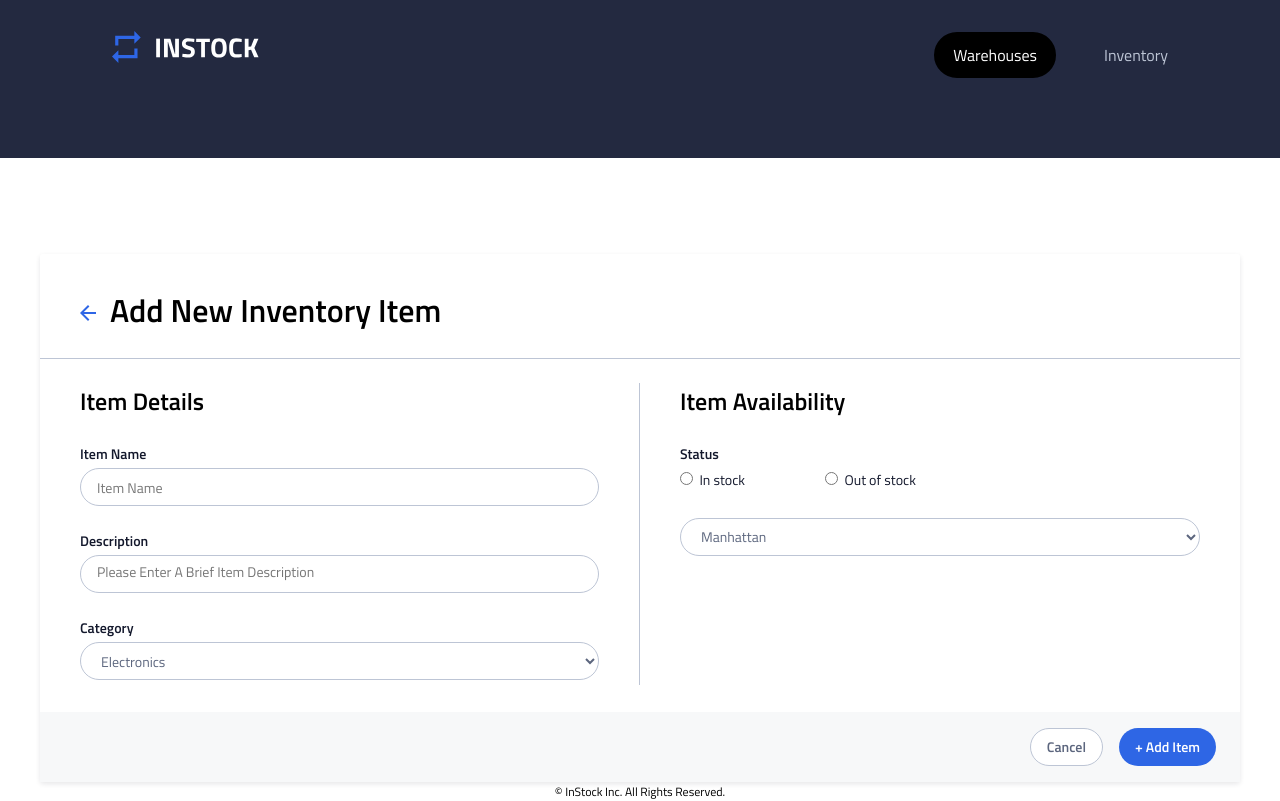
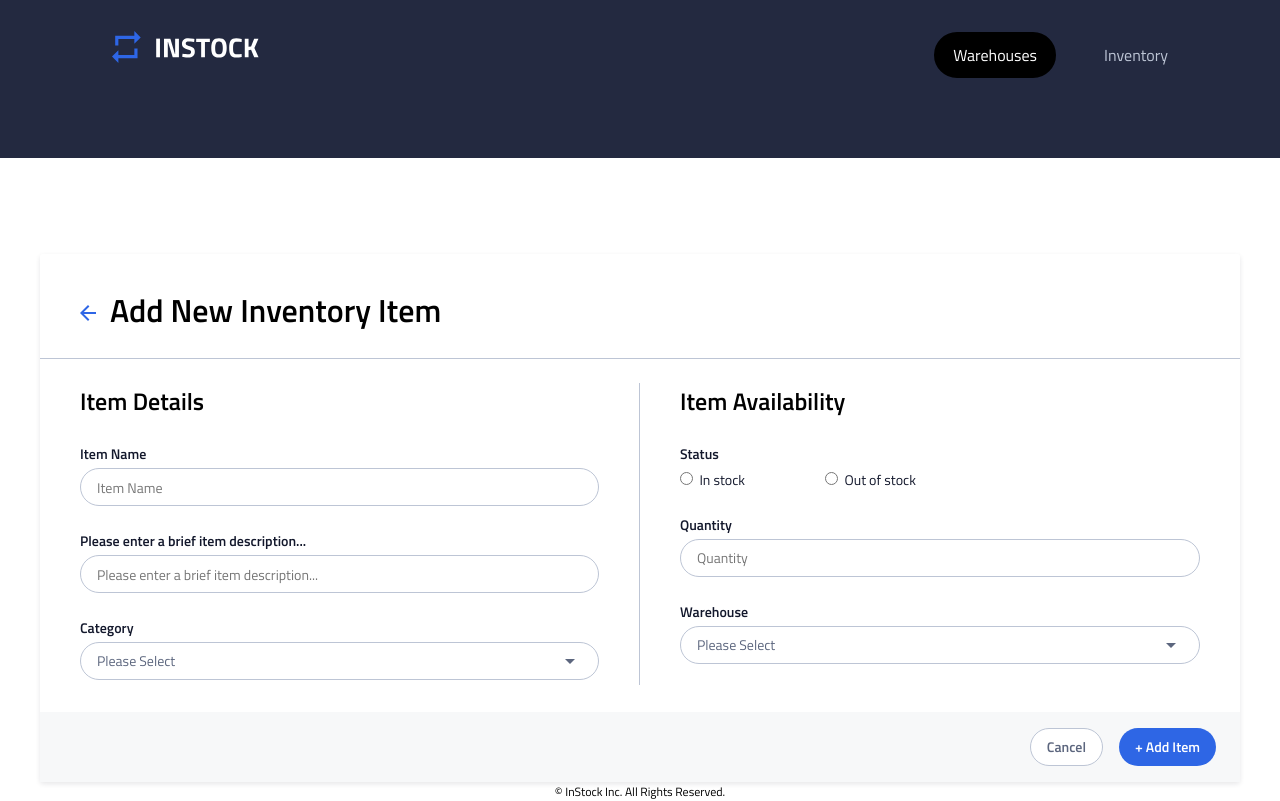
Before and after one commit to QurayshSaif/saturn-instock, a React (Create React App) app: page /inventory/add in a window 1280 px wide. Built offline with nearby package versions, Linux system fonts and the light colour scheme.

Commit message:
add instock and outof stock states

```diff
--- a/src/components/AddInventory/AddInventory.jsx
+++ b/src/components/AddInventory/AddInventory.jsx
@@ -49,6 +49,13 @@ export default function EditInventory() {
     isActive: false,
     message: "default",
   });
+
+  const [instockStatus, setInstockStatus] = useState(false);
+  const [outofstockStatus, setOutofstockStatus] = useState(false);
+  console.log("Instock Status", instockStatus);
+  console.log("Out Of Stock Status", outofstockStatus);
+
+
   const notEmpty = () => {
     if (Name.length < 1) {
       setErrorName({
@@ -137,14 +144,14 @@ export default function EditInventory() {
     return true;
   };
   return (
-    <form className="add-wh">
-      <div className="add-wh__header-ctr">
+    <form className="add-inv">
+      <div className="add-inv__header-ctr">
         <GoBackButton path="/" />
-        <h1 className="add-wh__header">Add New Inventory Item</h1>
+        <h1 className="add-inv__header">Add New Inventory Item</h1>
       </div>
-      <div className="add-wh__details-ctr">
-        <div className="add-wh__location-ctr">
-          <h2 className="add-wh__subheader">Item Details</h2>
+      <div className="add-inv__details-ctr">
+        <div className="add-inv__location-ctr">
+          <h2 className="add-inv__subheader">Item Details</h2>
           <InputBox
             isTextarea={false}
             htmlFor="Name"
@@ -152,7 +159,7 @@ export default function EditInventory() {
             inputName="Item Name"
             onChange={(e) => setName(e.target.value)}
             className={
-              errorName.isActive ? "add-wh__input--invalid" : "add-wh__input"
+              errorName.isActive ? "add-inv__input--invalid" : "add-inv__input"
             }
           />
           {errorName.isActive ? (
@@ -166,9 +173,9 @@ export default function EditInventory() {
             isTextarea={true}
             htmlFor="description"
             inputId="description"
-            inputName="Description"
+            inputName="Please enter a brief item description..."
             className={
-              errorName.isActive ? "add-wh__input--invalid" : "add-wh__input"
+              errorName.isActive ? "add-inv__input--invalid" : "add-inv__input"
             }
           />
           <InputBox
@@ -178,19 +185,27 @@ export default function EditInventory() {
             inputId="category"
             inputName="Category"
             value1="Electronics"
+            value2="Health"
+            value3="Gear"
+            value4="Apparel"
+            value5="Accessories"
             className={
-              errorCity.isActive ? "add-wh__input--invalid" : "add-wh__input"
+              errorCity.isActive ? "add-inv__input--invalid" : "add-inv__input"
             }
           />
         </div>
-        <div className="add-wh__contact-ctr">
-          <h2 className="add-wh__subheader">Item Availability</h2>
+        <div className="add-inv__contact-ctr">
+          <h2 className="add-inv__subheader">Item Availability</h2>
           <InputBox
             isTextarea={false}
             isRadio={true}
             htmlFor="status"
             inputId="status"
             inputName="Status"
+            instockStatus={instockStatus}
+            setInstockStatus={setInstockStatus}
+            outofstockStatus={outofstockStatus}
+            setOutofstockStatus={setOutofstockStatus}
             // onChange={(e) => setContactName(e.target.value)}
           />
           {errorContact.isActive ? (
@@ -202,18 +217,22 @@ export default function EditInventory() {
           ) : null}
           <InputBox
             isTextarea={false}
+            inputName="Quantity"
+          />
+          <InputBox
+            isTextarea={false}
             isDropMenu={true}
             htmlFor=""
             inputId=""
-            inputName=""
+            inputName="Warehouse"
             value1="Manhattan"
             className={
-              errorCity.isActive ? "add-wh__input--invalid" : "add-wh__input"
+              errorCity.isActive ? "add-inv__input--invalid" : "add-inv__input"
             }
           />
         </div>
       </div>
-      <div className="add-wh__buttons-ctr">
+      <div className="add-inv__buttons-ctr">
         <CancelButton to="/" />
         <ActionButton isButton={true} name="+ Add item" />
       </div>
--- a/src/components/AddInventory/AddInventory.scss
+++ b/src/components/AddInventory/AddInventory.scss
@@ -1,7 +1,7 @@
 @use "../../styles/partials/mixins" as *;
 @use "../../styles/partials/variables" as *;
 
-.add-wh {
+.add-inv {
     border-radius: .1875rem;
     margin: 0 1rem;
     box-shadow: 0rem .125rem .3125rem rgba(19, 24, 44, 0.1);
@@ -20,7 +20,8 @@
     &__header-ctr {
         display: flex;
         justify-content: center;
-        padding: 2rem 0 1.5rem;
+        padding: 2rem 1.25rem 1.5rem;
+        @include divider-bottom;
 
             @include tablet-viewport {
                 justify-content: flex-start;
--- a/src/components/AddWarehouse/AddWarehouse.scss
+++ b/src/components/AddWarehouse/AddWarehouse.scss
@@ -18,7 +18,8 @@
     &__header-ctr {
         display: flex;
         justify-content: center;
-        padding: 2rem 0 1.5rem;
+        padding: 2rem 1.25rem 1.5rem;
+        @include divider-bottom;
 
             @include tablet-viewport {
                 justify-content: flex-start;
--- a/src/components/InputBox/InputBox.js
+++ b/src/components/InputBox/InputBox.js
@@ -1,20 +1,17 @@
 import "./InputBox.scss";
-const InputBox = ({
-  isTextarea,
-  isDropMenu,
-  htmlFor,
-  className,
-  inputId,
-  inputName,
-  name,
-  onChange,
-  value,
-  value1,
-  value2,
-  value3,
-  value4,
-  isRadio,
+const InputBox = ({isTextarea,isDropMenu,htmlFor,className,inputId,inputName,name,onChange,value,value1,value2,value3,value4,value5,isRadio,setInstockStatus,setOutofstockStatus,instockStatus,outofstockStatus
 }) => {
+
+    const handleInstockClick = () => {
+        setInstockStatus(true);
+        setOutofstockStatus(false)
+    }
+    const handleOutofstockClick = () => {
+        setInstockStatus(false);
+        setOutofstockStatus(true)
+    }
+
+
   if (isRadio) {
     return (
       <div className="radio">
@@ -22,7 +19,14 @@ const InputBox = ({
           <label htmlFor={htmlFor}>{inputName}</label>
         </div>
         <div>
-          <input type="radio" id="inStock" name="status" value="inStock" />
+          <input
+            type="radio"
+            id="inStock"
+            name="status"
+            value="inStock"
+            checked={instockStatus}
+            onClick={handleInstockClick}
+          />
           <label className="radio__label radio__label--stock" for="inStock">
             In stock
           </label>
@@ -31,6 +35,8 @@ const InputBox = ({
             id="outOfStock"
             name="status"
             value="outOfStock"
+            checked={outofstockStatus}
+            onClick={handleOutofstockClick}
           />
           <label className="radio__label" for="outOfStock">
             Out of stock
@@ -43,11 +49,13 @@ const InputBox = ({
     return (
       <div className="input">
         <label htmlFor={htmlFor}>{inputName}</label>
-        <select className={`input__box ${className}`}>
+        <select className={`input__box input__dropdown ${className}`}>
+          <option value="" disabled selected>Please select</option>
           <option value="{value1}">{value1}</option>
           <option value="{value2}">{value2}</option>
           <option value="{value3}">{value3}</option>
           <option value="{value4}">{value4}</option>
+          <option value="{value5}">{value5}</option>
         </select>
       </div>
     );
@@ -58,7 +66,7 @@ const InputBox = ({
         <label htmlFor={htmlFor}>{inputName}</label>
         <textarea
           type="text"
-          placeholder="Please enter a brief item description"
+          placeholder={inputName}
           className={`input__text input__textbox ${className}`}
           id={inputId}
           name={name}
--- a/src/components/InputBox/InputBox.scss
+++ b/src/components/InputBox/InputBox.scss
@@ -1,25 +1,30 @@
 @use "../../styles/partials/mixins" as *;
 @use "../../styles/partials/variables" as *;
+
 .radio {
-
     font-size: 0.8125rem;
     font-weight: 600;
     color: $instock-black;
     margin-top: 1.5rem;
+
     @include tablet-viewport {
       font-size: $t-p2-size;
     }
+
     &__title {
       padding-bottom: 0.3rem;
     }
+
     &__label {
       padding-left: 0.4rem;
       font-weight: 400;
+
         &--stock {
           margin-right: 5rem;
         }
   }
 }
+
 .input {
     display: flex;
     flex-direction: column;
@@ -27,9 +32,11 @@
     font-weight: 600;
     color: $instock-black;
     margin-top: 1.5rem;
+
       @include tablet-viewport {
         font-size: $t-p2-size;
       }
+
     &__box {
         @include secondary-button-style;
         padding-left: $pad-med-16;
@@ -37,27 +44,45 @@
         margin-top: 0.25rem;
         font-size: 0.8125rem;
         font-weight: 400;
+
+        @include tablet-viewport {
+          width: 100%;
+          font-size: $t-p2-size;
+          font-weight: 400;
+        }
+
+        ::after {
+          padding-right: 16px;
+        }
+    }
+
+  &__textbox {
+      resize: none;
+    }
+
+  &__text {
+      @include secondary-button-style;
+      padding-left: $pad-med-16;
+      padding-top: .5rem;
+      height: 6rem;
+      margin-top: 0.25rem;
+      font-size: 0.8125rem;
+      font-weight: 400;
+      text-transform: none;
+
       @include tablet-viewport {
         width: 100%;
         font-size: $t-p2-size;
         font-weight: 400;
       }
   }
-  &__textbox {
-    resize: none;
-  }
-  &__text {
-    @include secondary-button-style;
-    padding-left: $pad-med-16;
-    padding-top: 0.3rem;
-    height: 6rem;
-    margin-top: 0.25rem;
-    font-size: 0.8125rem;
-    font-weight: 400;
-    @include tablet-viewport {
-      width: 100%;
-      font-size: $t-p2-size;
-      font-weight: 400;
+
+  &__dropdown {
+    appearance: none;
+    -webkit-appearance: none;
+    -moz-appearance: none;
+    background-image: url(../../assets/icons/arrow_drop_down-24px.svg);
+    background-repeat: no-repeat;
+    background-position: right 16px center;
   }
 }
-}
```
Lines whose indentation alone changed are shown as unchanged.
